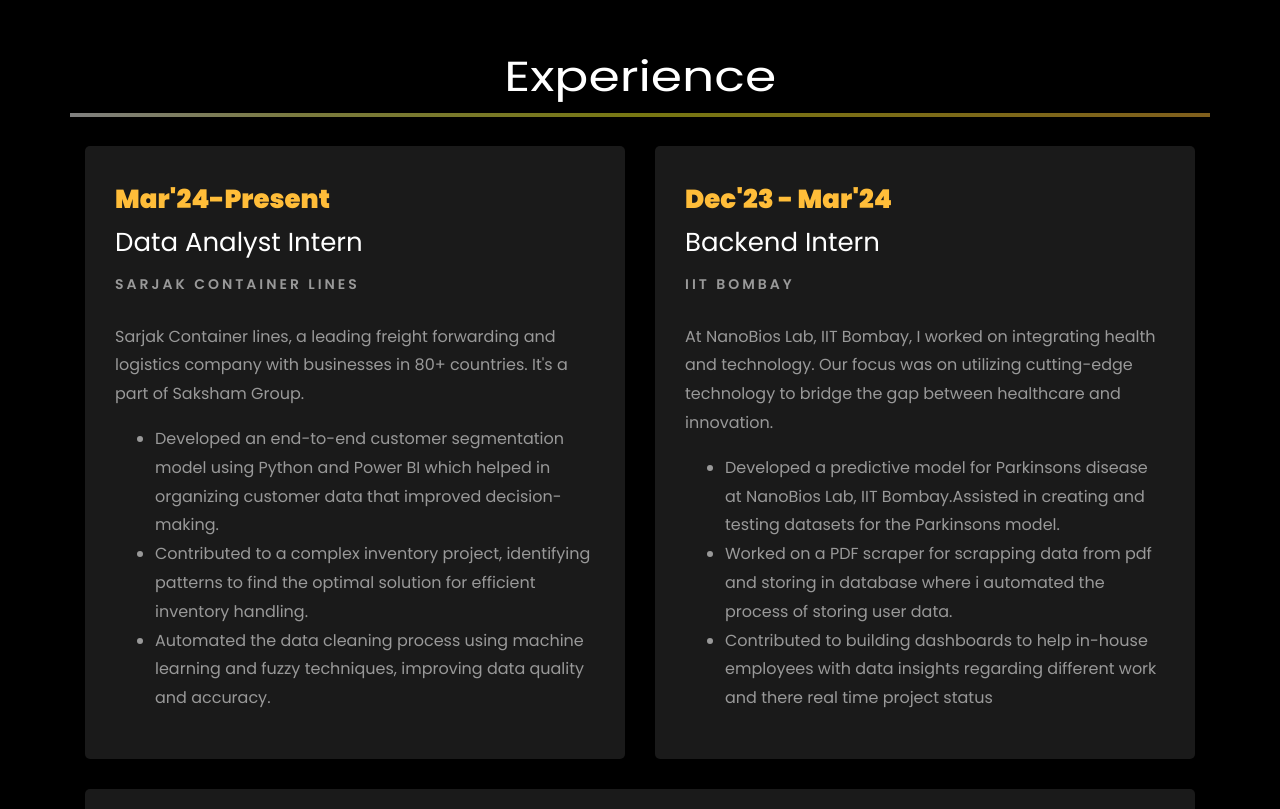
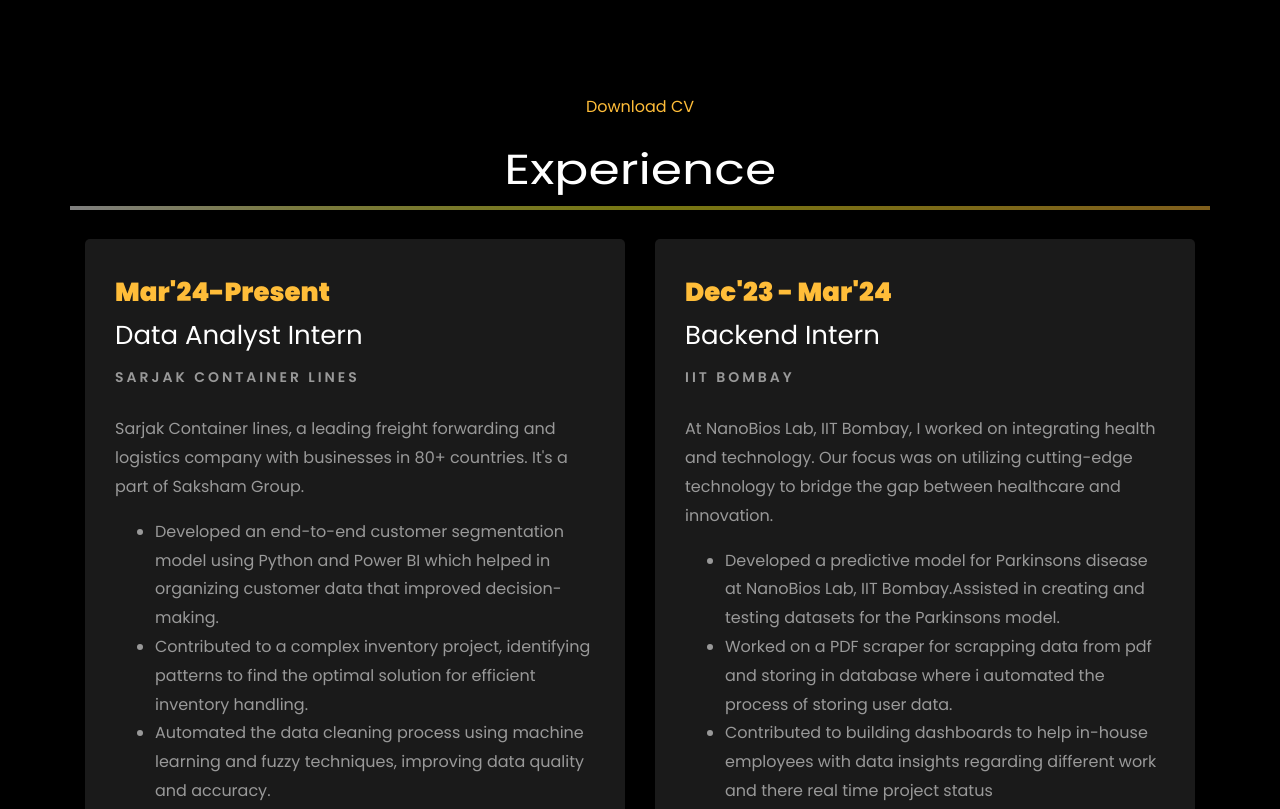
Before and after one commit to Nomadic43/NischalSingh.github.io, a plain HTML site: page index.html in a window 1280 px wide. Shown: the part 1912-2721 px from the top of the page. Drawn offline with Linux system fonts and the light colour scheme; animation ran at ten frames a second; files whose address does not match are found by name.

Commit message:
Update index.html

```diff
--- a/index.html
+++ b/index.html
@@ -322,6 +322,11 @@
             <p>Data Analyst with 1+ years of experience driving business strategies through data-driven insights. Proven expertise in data science, statistical analysis, machine learning algorithms and project management.</p>
           </div>
         </div>
+		<div class="row justify-content-center mt-5">
+    			<div class="col-md-6 text-center ftco-animate">
+    				<p><a href="https://drive.google.com/file/d/1NYwMkfESp6duzzhxidHnuWmdJg-GJEfX/view?usp=sharing" target="_blank">Download CV</a></p>
+    			</div>
+    		</div>
 
 		<div class="row">
 			<h1 class="big-4">Experience</h1>
@@ -410,11 +415,11 @@
 				</div>
     		</div>
 
-    		<div class="row justify-content-center mt-5">
+<!--     		<div class="row justify-content-center mt-5">
     			<div class="col-md-6 text-center ftco-animate">
     				<p><a href="https://drive.google.com/file/d/1NYwMkfESp6duzzhxidHnuWmdJg-GJEfX/view?usp=sharing" target="_blank">Download CV</a></p>
     			</div>
-    		</div>
+    		</div> -->
     	</div>
     </section>
 
```
